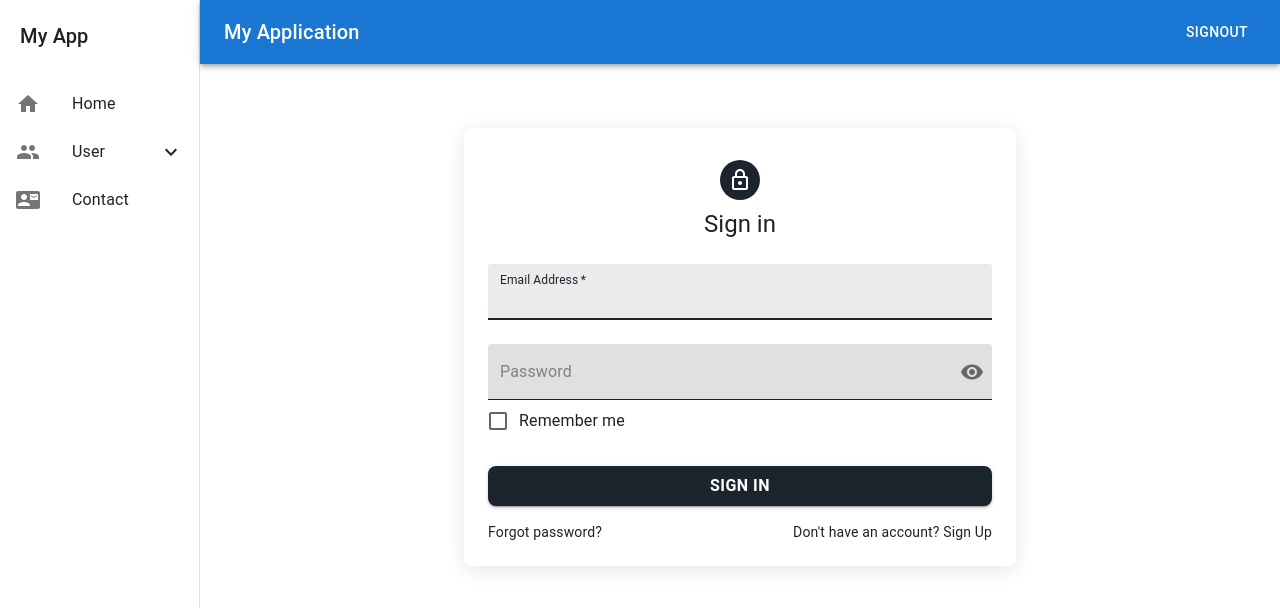
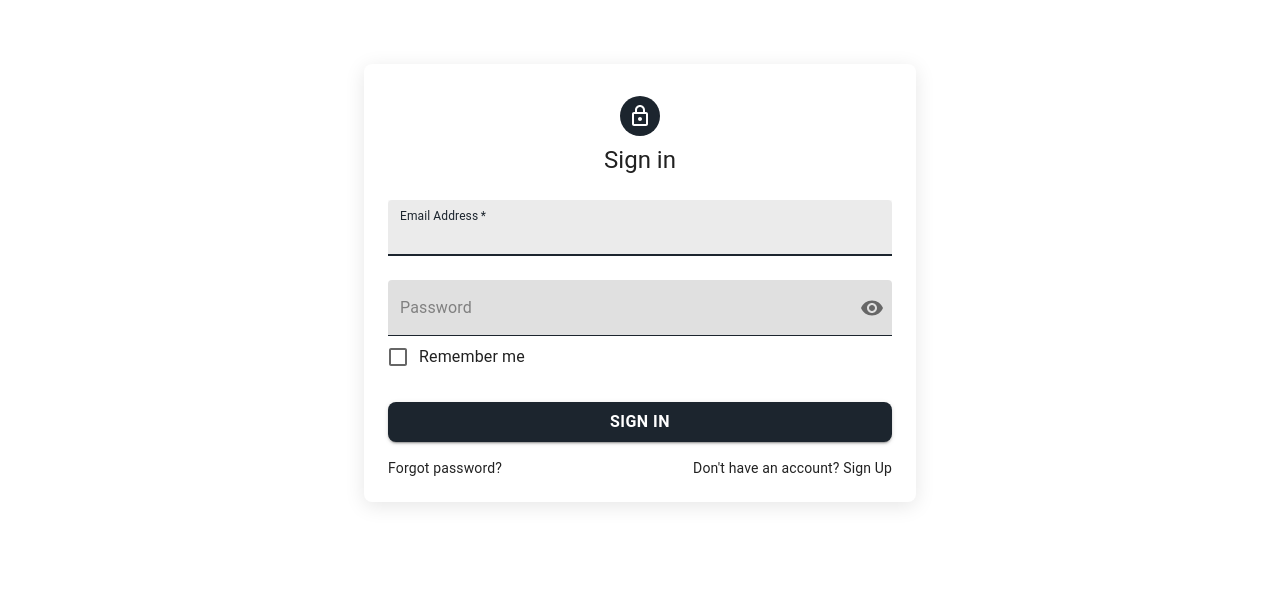
Before and after one commit to priyalgoti07/QuantumReact, a React (Vite) app: page /signin in a window 1280 px wide. Shown: the top 608 px of the page. Built offline with nearby package versions, Linux system fonts and the light colour scheme.

Commit message:
feat(typescript): button add
signout and Signin button add in nav

priyal

```diff
--- a/src/Layout.tsx
+++ b/src/Layout.tsx
@@ -28,7 +28,10 @@ const Layout: React.FC = () => {
             My Application
           </Typography>
           {/* Right Side Button */}
-          <Button color="inherit" onClick={handleLogout}>SignOut</Button>
+          <Box sx={{ display: 'flex', gap: 1 }}>
+            <Button color="inherit" onClick={handleLogout} >SignIn</Button>
+            <Button color="inherit" onClick={handleLogout}>SignOut</Button>
+          </Box>
         </Toolbar>
       </AppBar>
 
--- a/src/components/ProtectedRoute/ProtectedRoute.tsx
+++ b/src/components/ProtectedRoute/ProtectedRoute.tsx
@@ -1,14 +1,29 @@
-import React, { ReactNode } from 'react';
+import React, { ReactNode, useMemo } from 'react';
 import { Navigate } from 'react-router-dom';
 import { decryptData } from '../../utils/helper';
+import { useAppSelector } from '../../utils/hooks';
 
 interface ProtectedRouteProps {
     children: ReactNode;
 }
 
 const ProtectedRoute: React.FC<ProtectedRouteProps> = ({ children }) => {
-    const isAuthenticated = decryptData(localStorage.getItem('token') || '');
-    return isAuthenticated === 'gotipriyal@1996.gmail.com' ? children : <Navigate to="/signup" />;
+    const users = useAppSelector(state => state.user.users)
+
+    // Decrypt the token and memoize it to avoid recalculating on every render
+    const isAuthenticated = useMemo(() => decryptData(localStorage.getItem('token') || ''), []);
+
+
+    const verifiedUser = users.find((item) => item.email === isAuthenticated);
+
+
+    // If no user is verified, navigate to the signup page
+    if (!verifiedUser) {
+        return <Navigate to="/signin" />;
+    }
+
+    // If user is verified, render the children components
+    return <>{children}</>;
 };
 
 export default ProtectedRoute;
--- a/src/main.tsx
+++ b/src/main.tsx
@@ -40,7 +40,7 @@ const routes = [
 const router = createBrowserRouter(createRoutesFromElements(
   <>
     <Route path="/" element={<Layout />}>
-      {routes.filter(route => route.path !== '*').map(({ path, element, protected: isProtected }) => (
+      {routes.filter(route => (route.path !== '*' && route.path !== '/signin' && route.path !== '/signup' && route.path !== '/forgetpassword')).map(({ path, element, protected: isProtected }) => (
         <Route
           key={path}
           path={path}
@@ -50,13 +50,16 @@ const router = createBrowserRouter(createRoutesFromElements(
     </Route>
 
     <Route path="*" element={<NotFound />} /> {/* 404 Route outside Layout */}
+    <Route path="/signin" element={<SignIn />} />
+    <Route path="/signup" element={<SignUp />} />
+    <Route path="/forgetpassword" element={<ForgetPassword />} />
   </>
 
 ));
 createRoot(document.getElementById('root')!).render(
   <Provider store={store}>
     <PersistGate persistor={persistor}>
-        <RouterProvider router={router} />
+      <RouterProvider router={router} />
     </PersistGate>
   </Provider>,
 )
```
